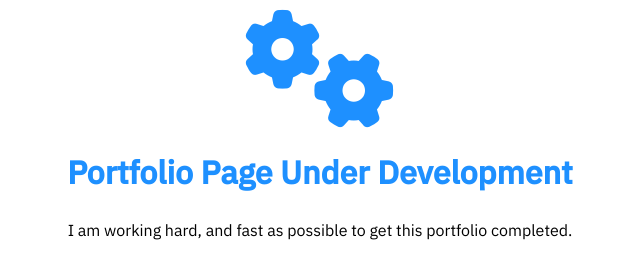
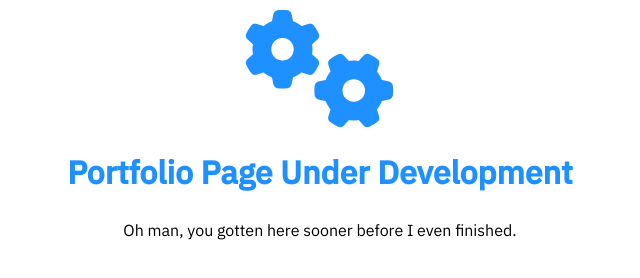
Before and after one commit to DesiredxV1to/peeceechip.github.io, a plain HTML site: page index.html in a window 1280 px wide. Shown: the whole page, without its empty margins (320-960 px from the left). Drawn offline with Linux system fonts and the light colour scheme.

Commit message:
Update index.html

```diff
--- a/index.html
+++ b/index.html
@@ -21,7 +21,7 @@
         <center>
             <i class="fa-solid fa-gears" style="font-size: 120px; color: Dodgerblue;"></i>
             <h1>Portfolio Page Under Development</h1>
-            <p>I am working hard, and fast as possible to get this portfolio completed.</p>
+            <p>Oh man, you gotten here sooner before I even finished.</p>
         </center>
     </body>
 </html>
```
